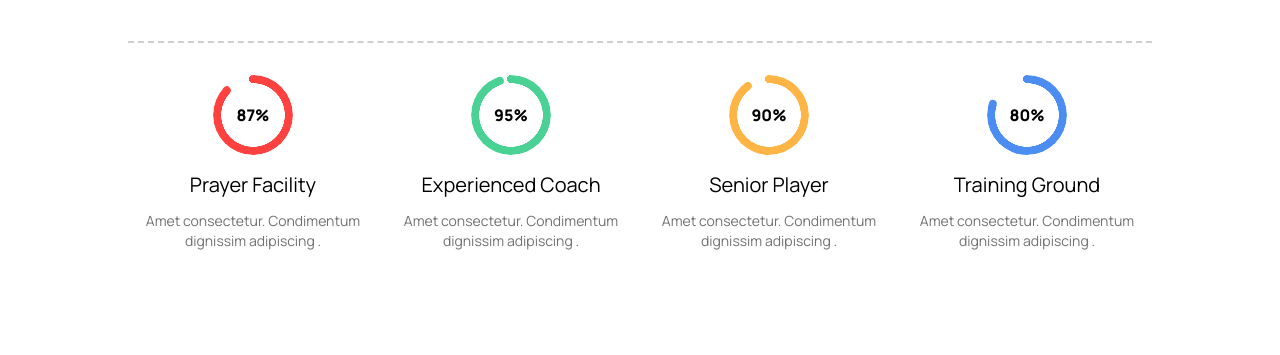
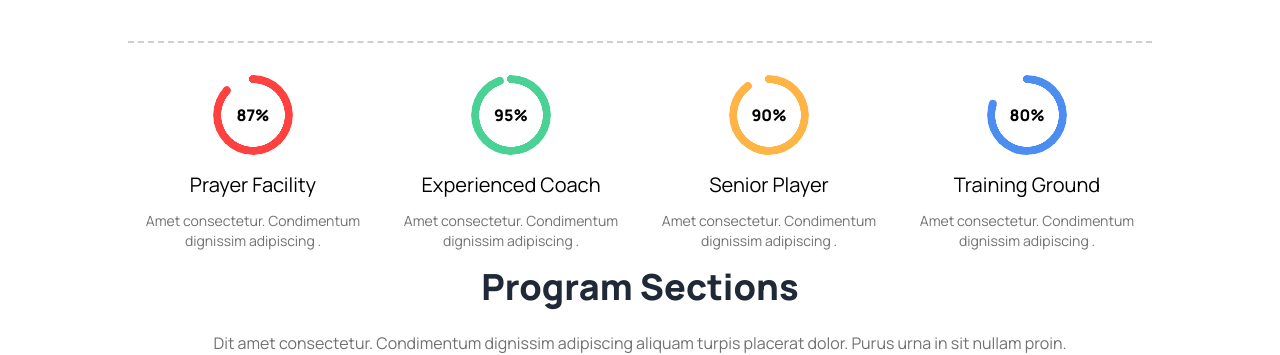
Before and after one commit to Husain-Siddik/assainment-3, a plain HTML site: page index.html in a window 1280 px wide. Shown: the part 803-1158 px from the top of the page. Before the commit the page ends 1070 px from the top, so only its background shows below. Drawn offline with nearby package versions, Linux system fonts and the light colour scheme.

Commit message:
program text section added

```diff
--- a/index.html
+++ b/index.html
@@ -178,7 +178,17 @@
     <!-- card end -->
   </div>
 </section>
-<!-- check -->
+<!-- program-text-section -->
+<section>
+  <div class="text-center">
+    <h1 class="text-4xl font-extrabold pb-6">
+      Program Sections
+    </h1>
+    <p class="text-kalo-2 text-base">
+      Dit amet consectetur. Condimentum dignissim adipiscing aliquam turpis placerat dolor. Purus urna in sit nullam proin.
+    </p>
+  </div>
+</section>
 
 
 </main>
```
